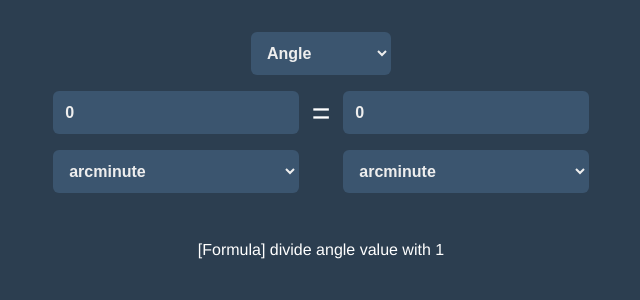
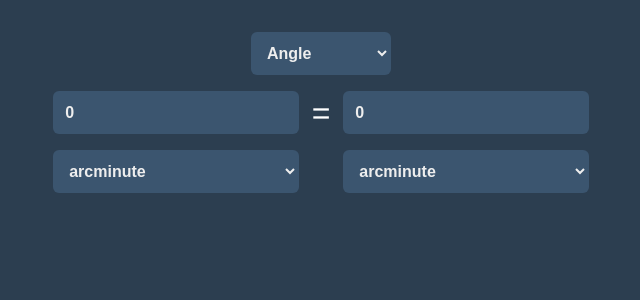
Before and after one commit to bramaudi/converto, a Vue app: page / in a window 1280 px wide. Shown: the top 300 px of the page, without its empty margins (319-959 px from the left). Built offline with nearby package versions, Linux system fonts and the light colour scheme.

Commit message:
feat: add formula temperature and its test

```diff
--- a/src/App.vue
+++ b/src/App.vue
@@ -29,13 +29,13 @@
     />
   </div>
 
-  <div style="margin: 3em;">{{rumus}}</div>
+  <div style="margin: 3em;">{{formulaComputed}}</div>
   <ReloadPrompt />
 </template>
 
 <script lang="ts" setup>
 import { computed, reactive, watch } from "vue"
-import { property, factor, convert, formula } from './conversion'
+import { property, factor, convert, formula, formulaTemperature } from './conversion'
 import ReloadPrompt from './components/ReloadPrompt.vue'
 import InputValue from './components/InputValue.vue'
 
@@ -78,10 +78,13 @@ const handleChange = (e: Event, prop: string) => {
   }
 }
 
-const rumus = computed(() => {
+const formulaComputed = computed(() => {
   const [math, unitFactor] = formula(state.property, [state.unitA, state.unitB])
   const propName = property[state.property].toLowerCase()
-  return `[Formula] ${math} ${propName} value with ${unitFactor}`
+  if (state.unitA == state.unitB) return ''
+  return (property[state.property] === 'Temperature')
+    ? `[Formula] ${formulaTemperature(state.valueA, [state.unitA, state.unitB])}`
+    : `[Formula] ${math} ${propName} value with ${unitFactor}`
 })
 </script>
 
--- a/src/conversion.ts
+++ b/src/conversion.ts
@@ -32,4 +32,44 @@ const formula = (property: number, units: [number, number]) => {
 	return [math, unitFactor]
 }
 
-export { property, factor, convert, formula }
+const formulaTemperature = (valueA: number, units: [number, number]): string => {
+	const [unitA, unitB] = units
+	const valueB = convert(property.findIndex(x => x === 'Temperature'), valueA, units, true)
+	const arrEqual = (a: [number, number], b: [number, number]) => {
+		return a.every((val, index) => val === b[index]);
+	}
+	// [Celsius, Fahrenheit, Kelvin, Rankine]
+	if (arrEqual(units, [0,1]) || arrEqual(units, [1,0])) {
+		return (unitA < unitB)
+			? `(${valueA} °C × 9/5) + 32 = ${valueB} °F`
+			: `(${valueA} °F − 32) × 5/9 = ${valueB} °C`
+	}
+	if (arrEqual(units, [0,2]) || arrEqual(units, [2,0])) {
+		return (unitA < unitB)
+			? `${valueA} °C + 273,15 = ${valueB} K`
+			: `${valueA} K - 273,15 = ${valueB} °C`
+	}
+	if (arrEqual(units, [0,3]) || arrEqual(units, [3,0])) {
+		return (unitA < unitB)
+			? `${valueA} °C × 9/5 + 491,67 = ${valueB} °R`
+			: `(${valueA} °R − 491,67) × 5/9 = ${valueB} °C`
+	}
+	if (arrEqual(units, [1,2]) || arrEqual(units, [2,1])) {
+		return (unitA < unitB)
+			? `(${valueA} °F − 32) × 5/9 + 273,15 = ${valueB} K`
+			: `(${valueA} K − 273,15) × 9/5 + 32 = ${valueB} °F`
+	}
+	if (arrEqual(units, [1,3]) || arrEqual(units, [3,1])) {
+		return (unitA < unitB)
+			? `${valueA} °F + 459,67 = ${valueB} °R`
+			: `${valueA} °R - 459,67 = ${valueB} °F`
+	}
+	if (arrEqual(units, [2,3]) || arrEqual(units, [3,2])) {
+		return (unitA < unitB)
+			? `${valueA} K × 1,8 = ${valueB} °R`
+			: `${valueA} °R × 5/9 = ${valueB} K`
+	}
+	return ''
+}
+
+export { property, factor, convert, formula, formulaTemperature }
```
Also changed, not shown: 1 other file (tests, documents, lock files or other folders).
